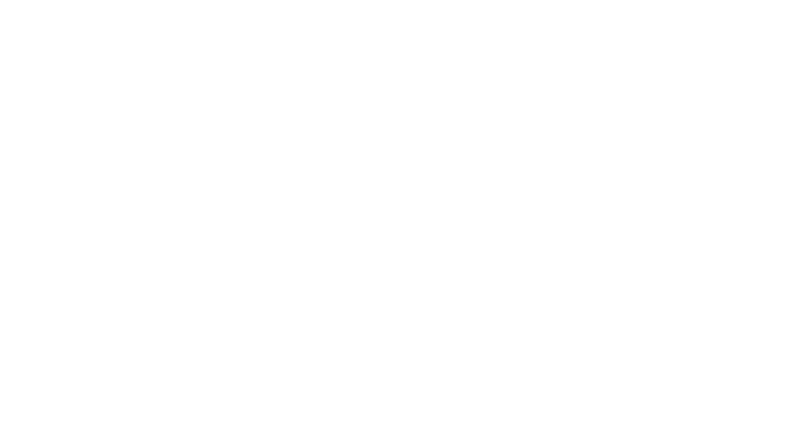
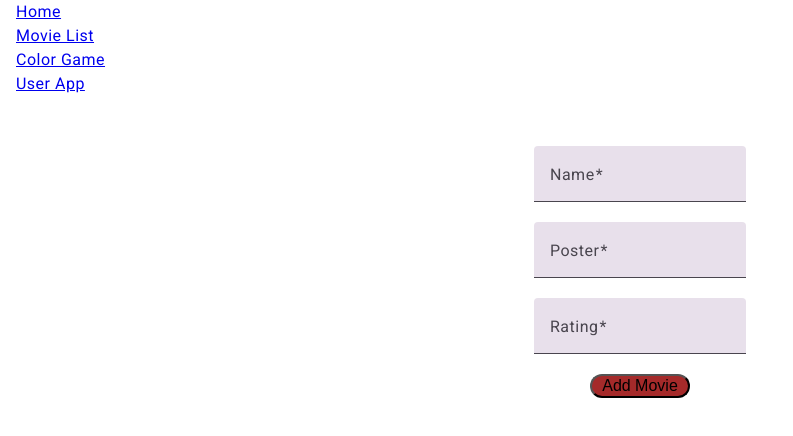
Before and after one commit to GonduNavyaSree/my-app, an Angular app: page /movielist in a window 1280 px wide. Before the commit this address led to /. Shown: the top 436 px of the page, without its empty margins (0-793 px from the left). Built offline with nearby package versions, Linux system fonts and the light colour scheme.

Commit message:
Added Routing

```diff
--- a/src/app/app.component.html
+++ b/src/app/app.component.html
@@ -1,3 +1,12 @@
 <!-- <app-user-app></app-user-app> -->
 <!-- <app-movie-list [movies]="movies"></app-movie-list> -->
+
+<header>
+    <nav>
+      <a routerLink="/">Home</a><br />
+      <a routerLink="/movielist">Movie List</a><br />
+      <a routerLink="/color">Color Game</a><br />
+      <a routerLink="/user">User App</a>
+    </nav>
+  </header>
 <router-outlet />
```
Also changed, not shown: src/app/app.routes.ts (+6 -1 lines).
